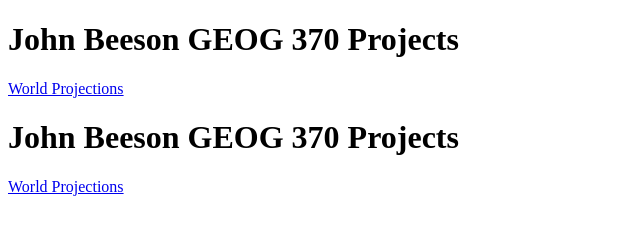
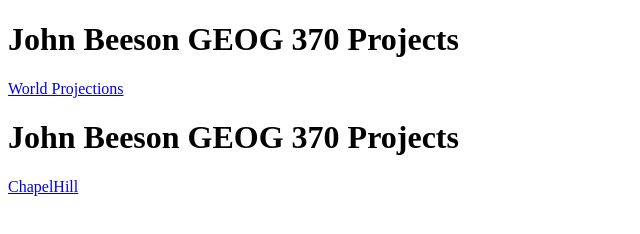
Before and after one commit to jbeeson21/GEOG370, a plain HTML site: page index.html in a window 1280 px wide. Shown: the full height of the page, 0-640 px from the left. Drawn offline with Linux system fonts and the light colour scheme.

Commit message:
Update index.html

```diff
--- a/index.html
+++ b/index.html
@@ -10,6 +10,6 @@
     <a href="./Worldprojections/Worldprojections/worldprojections.html">World Projections</a>
 </body>
     <h1>John Beeson GEOG 370 Projects</h1>
-    <a href="./Chapel Hill/ChapelHill.html">World Projections</a>
+    <a href="./Chapel Hill/ChapelHill.html">ChapelHill</a>
 </body>
 </html>
```
